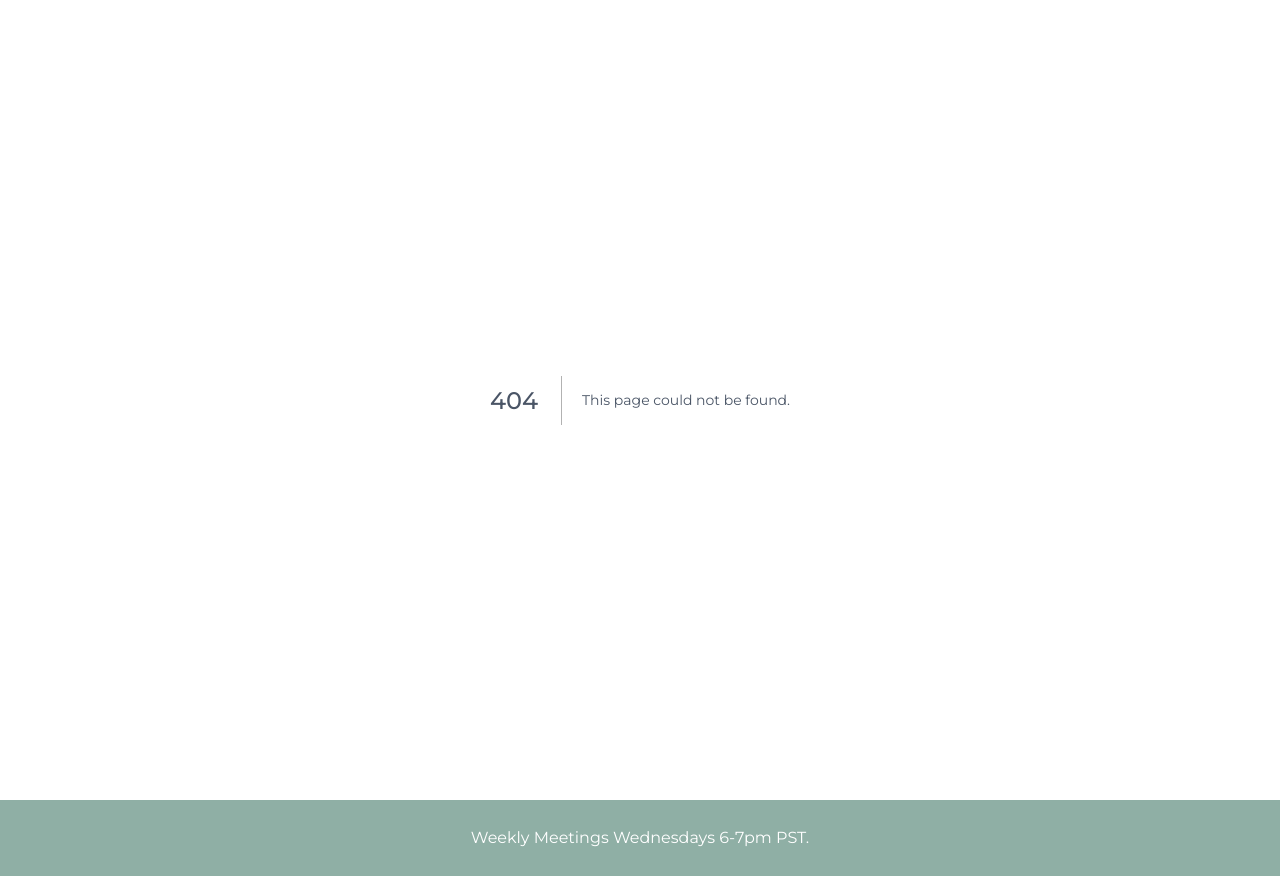
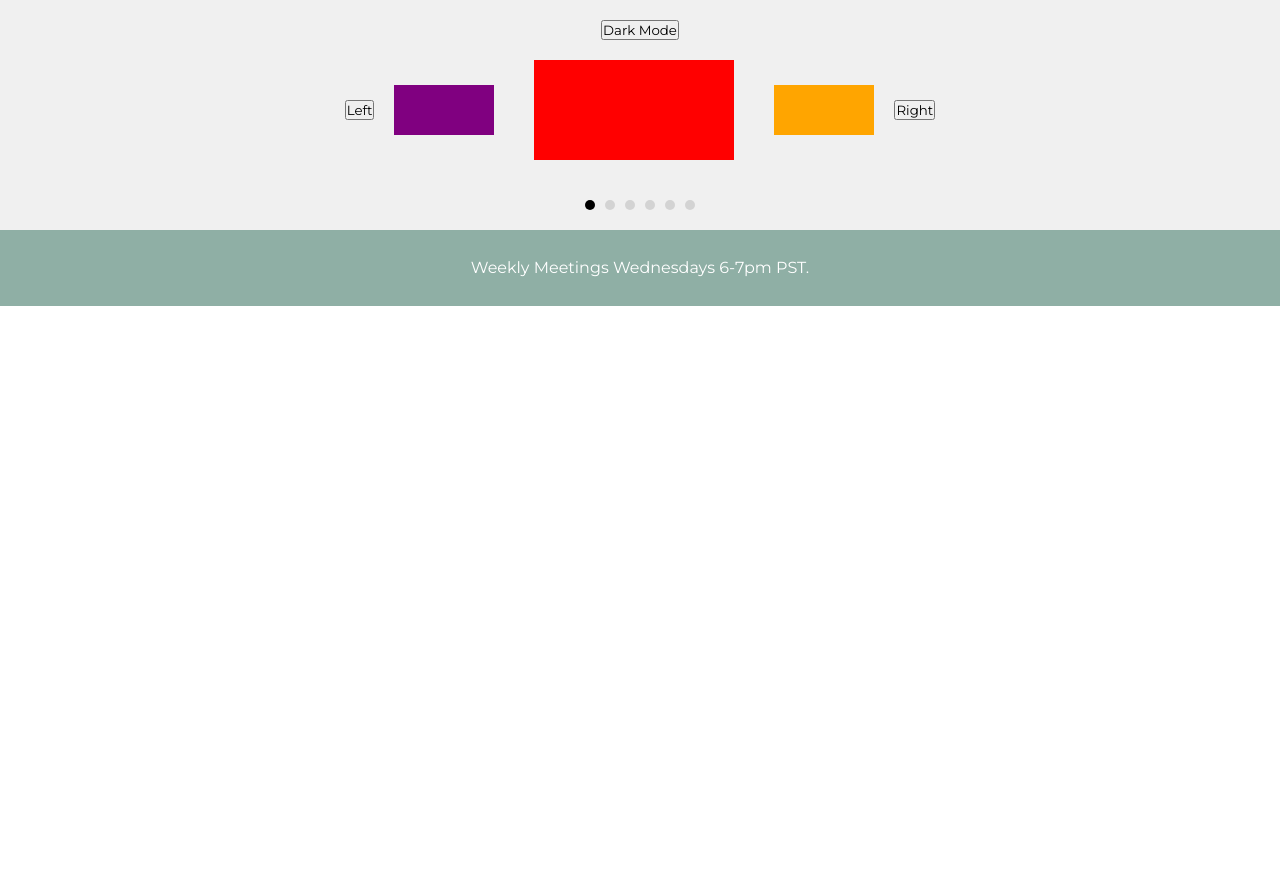
Before and after one commit to include-davis/Leads-Training-2025, a Next.js app: page /carousel in a window 1280 px wide. Before the commit this address had no page. After the commit the page ends 800 px from the top, so only its background shows below. Built offline with nearby package versions, Linux system fonts and the light colour scheme.

Commit message:
Carousel Example (Task #2)

```diff
--- /dev/null
+++ b/app/(pages)/carousel/carousel.jsx
@@ -0,0 +1,57 @@
+"use client"
+import React, { useState, useEffect } from 'react';
+import styles from './carousel.module.scss';
+
+export function Carousel(){
+    const [index, setIndex] = useState(0);
+    const [isDarkMode, setIsDarkMode] = useState(false);
+    const rectangles = ['red', 'orange', 'yellow', 'green', 'blue', 'purple'];
+
+    useEffect(() => {
+        if (index < 0) {
+            setIndex(rectangles.length - 1);
+        } else if (index >= rectangles.length) {
+            setIndex(0);
+        }
+    }, [index, rectangles.length]);
+
+    const prevRectangle = () => {
+        setIndex(index - 1);
+    };
+
+    const nextRectangle = () => {
+        setIndex(index + 1);
+    };
+
+    const getPrevIndex = () => (index === 0 ? rectangles.length - 1 : index - 1);
+    const getNextIndex = () => (index === rectangles.length - 1 ? 0 : index + 1);
+
+    const toggleTheme = () => {
+        setIsDarkMode(!isDarkMode);
+    };
+
+    const themeStyles = {
+        backgroundColor: isDarkMode ? '#333' : '#f0f0f0',
+        color: isDarkMode ? '#fff' : '#000'
+    };
+
+    return (
+        <div className={styles.carousel_body} style={{...themeStyles }}>
+            <button onClick={toggleTheme}>
+                {isDarkMode ? 'Light' : 'Dark'} Mode
+            </button>
+            <div className={styles.carousel}>
+                <button onClick={prevRectangle}>Left</button>
+                <div className={styles.rect_side} style={{backgroundColor: rectangles[getPrevIndex()]}}/>
+                <div className={styles.rect_main} style={{ backgroundColor: rectangles[index] }}/>
+                <div className={styles.rect_side} style={{backgroundColor: rectangles[getNextIndex()]}}/>
+                <button onClick={nextRectangle}>Right</button>
+            </div>
+            <div className={styles.dot_array}>
+                {rectangles.map((_, i) => (
+                <div key={i} className={styles.dot} style={{backgroundColor: i === index ? 'black' : 'lightgray'}}/>
+                ))}
+            </div>
+        </div>
+    );
+}
--- /dev/null
+++ b/app/(pages)/carousel/carousel.module.scss
@@ -0,0 +1,31 @@
+.rect_main {
+    width: 200px;
+    height: 100px;
+    margin: 20px;
+    z-index: 1;
+}
+.rect_side {
+    width: 100px;
+    height: 50px;
+    margin: 20px;
+}
+.carousel {
+    display: flex;
+    justify-content: center;
+    align-items: center;
+}
+.dot {
+    width: 10px;
+    height: 10px;
+    border-radius: 50%;
+    margin: 0 5px;
+}
+.dot_array {
+    margin-top: 20px;
+    display: flex;
+    justify-content: center;
+}
+.carousel_body {
+    text-align: center;
+    padding: 20px;
+}
--- /dev/null
+++ b/app/(pages)/carousel/page.jsx
@@ -0,0 +1,9 @@
+import {Carousel} from "./carousel"
+
+export default function CarouselSite(){
+    return (
+        <div>
+            <Carousel/>
+        </div>
+    );
+}
```
